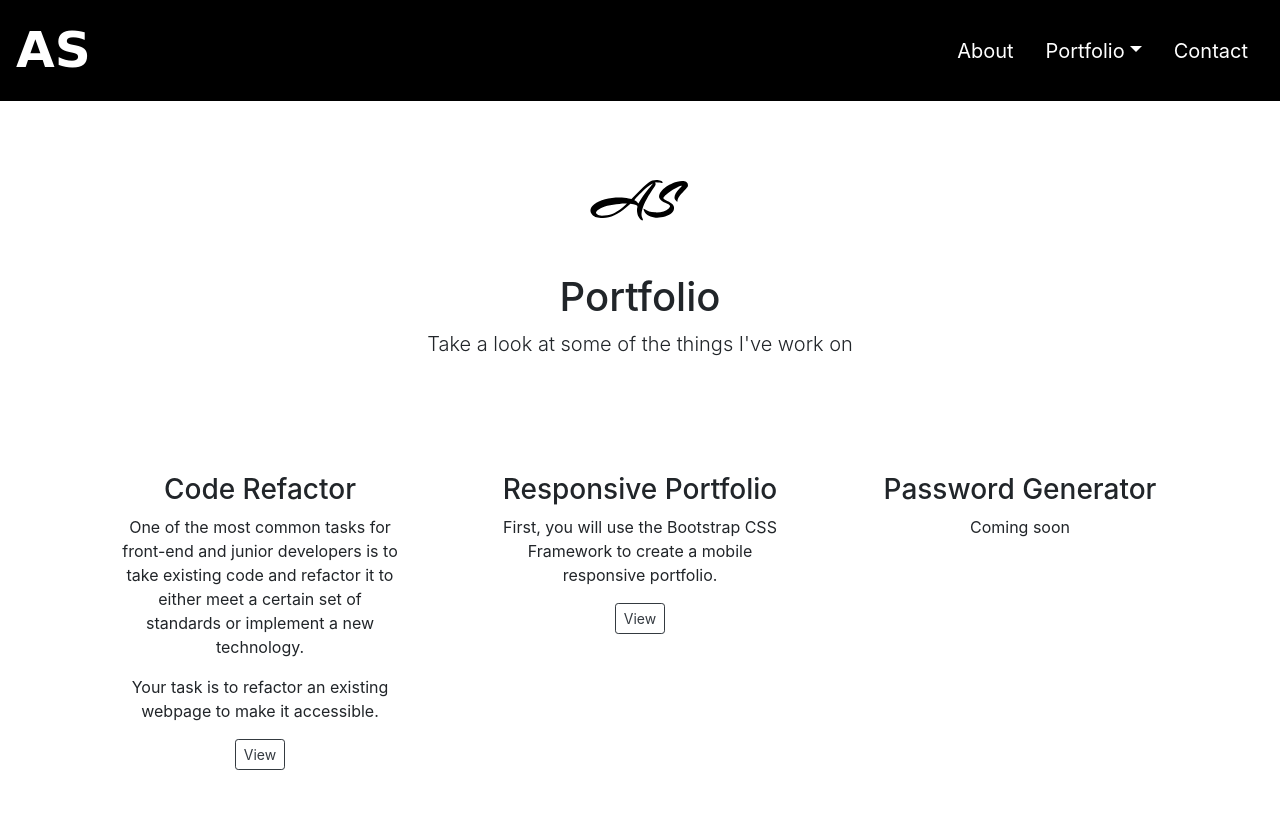
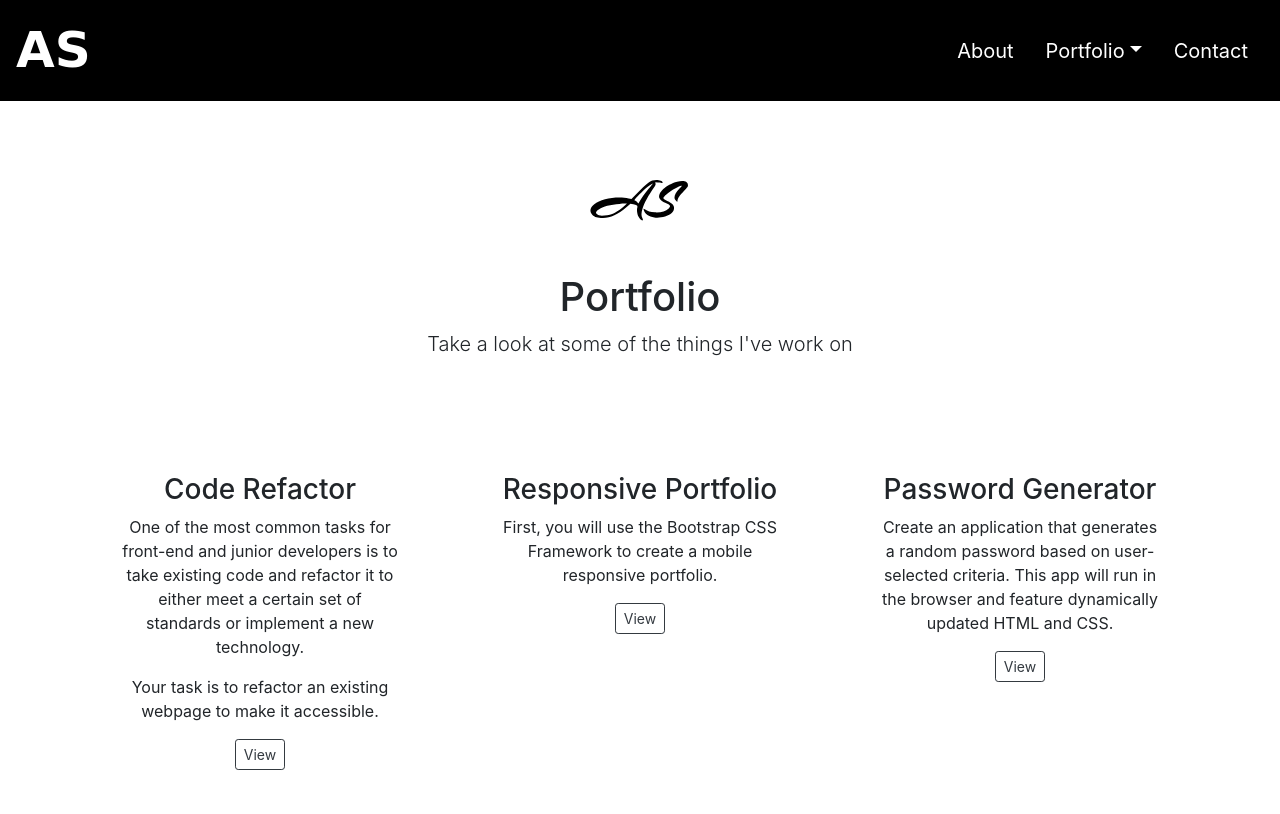
Before and after one commit to ashaheed3/ResponsivePortfolio, a plain HTML site: page portfolio.html in a window 1280 px wide. Shown: the top 814 px of the page. Drawn offline with nearby package versions, Linux system fonts and the light colour scheme; a web font is replaced by a local one.

Commit message:
Updated portfolio

```diff
--- a/portfolio.html
+++ b/portfolio.html
@@ -56,7 +56,8 @@
       </div>
       <div class = "col-md-4 padding50">
         <h3>Password Generator</h3>
-        <p>Coming soon</p>
+        <p>Create an application that generates a random password based on user-selected criteria. This app will run in the browser and feature dynamically updated HTML and CSS.</p>
+        <a class="btn btn-outline-dark btn-sm" href="https://ashaheed3.github.io/Week3HW/" target = "_blank" role="button">View</a>
       </div>
     </div>
   </div>
```
